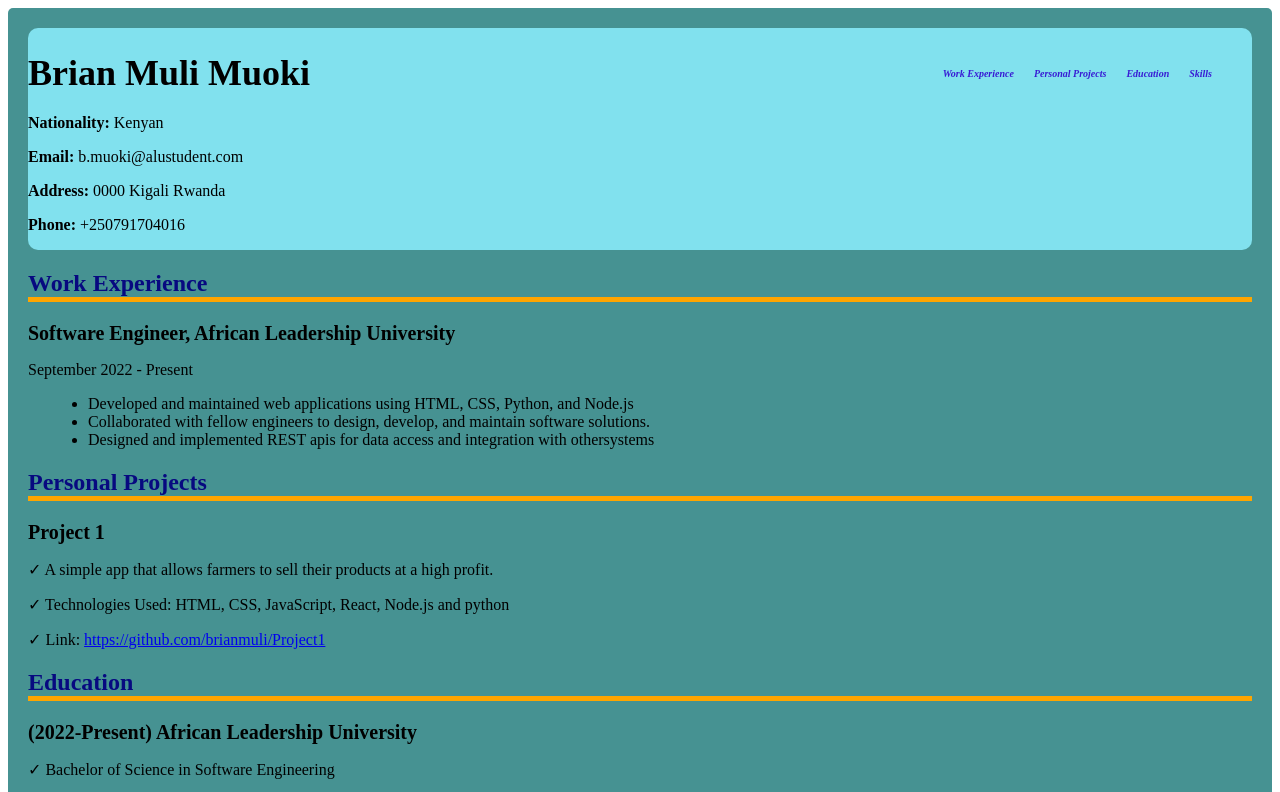
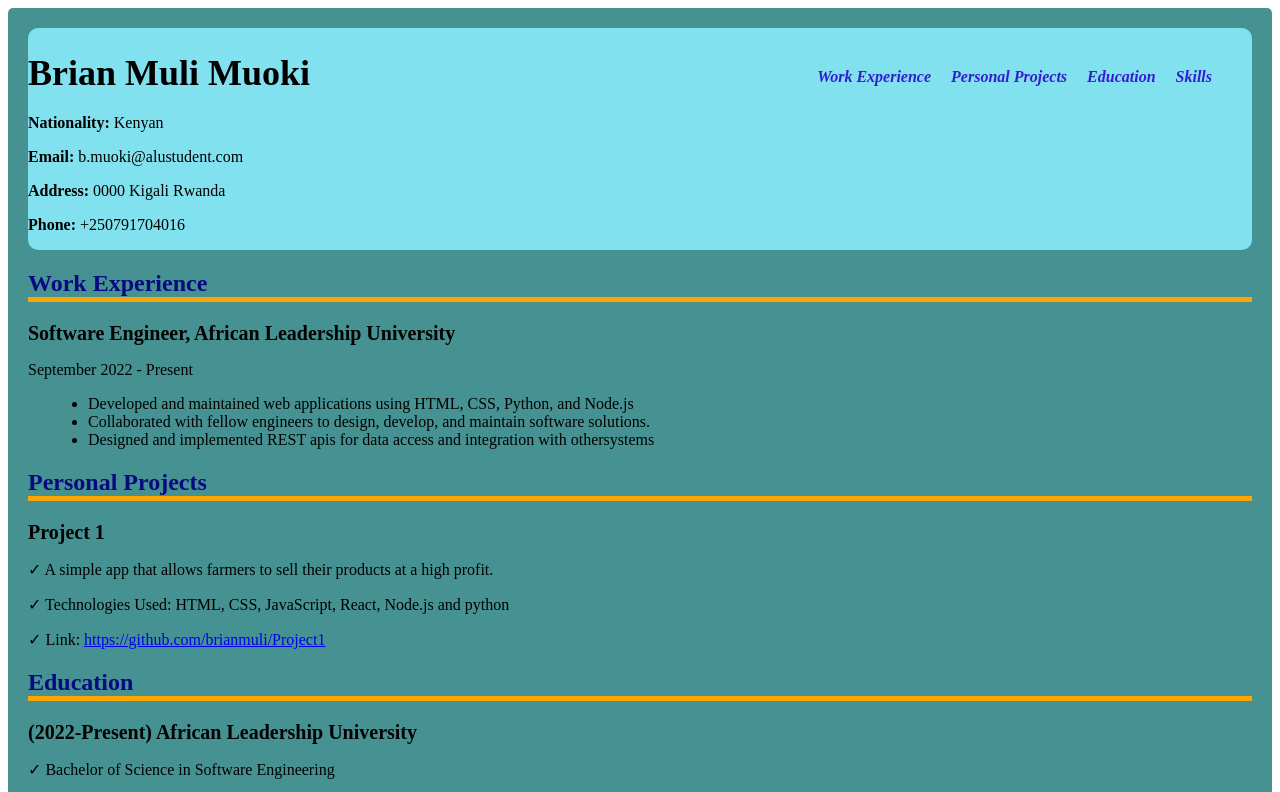
Before and after one commit to mulimuoki001/resume.github.io, a plain HTML site: page index.html in a window 1280 px wide. Shown: the top 792 px of the page. Drawn offline with Linux system fonts and the light colour scheme.

Commit message:
updated the design of the website

```diff
--- a/styles.css
+++ b/styles.css
@@ -45,7 +45,7 @@
 
     margin-left: 20px;
     font-style: oblique;
-    font-size: 10px;
+    font-weight: bold;
 
 
 }
```
